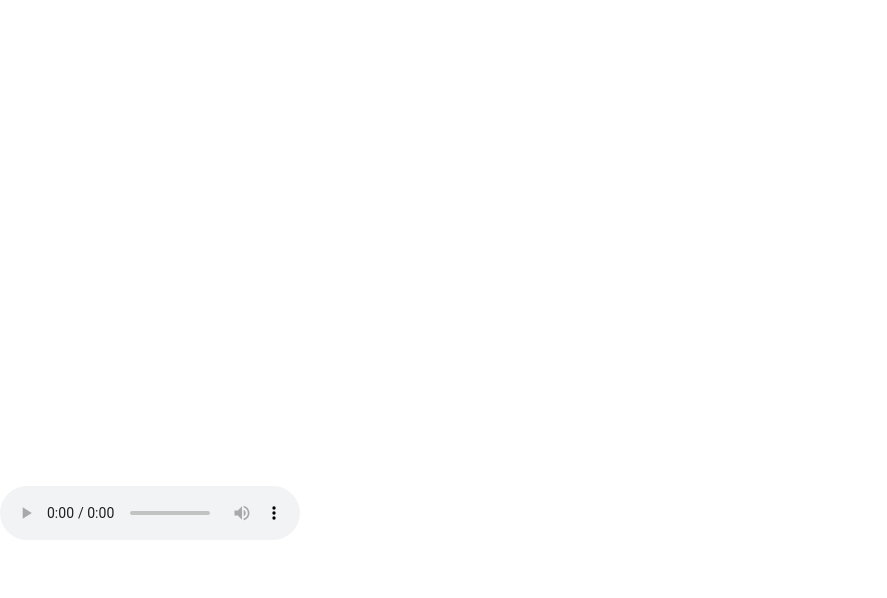
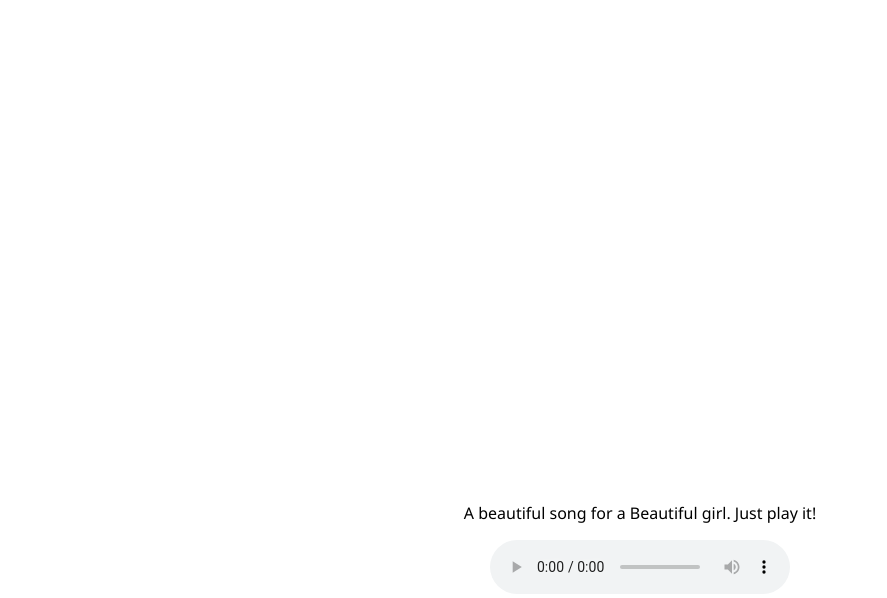
Before and after one commit to 711GHOST/You-are-my-Valentine, a website: page index.html in a window 1280 px wide. Shown: the part 314-912 px from the top of the page, without its empty margins (0-887 px from the left). Before the commit the page ends 858 px from the top, so only its background shows below. Drawn offline with nearby package versions, Linux system fonts and the light colour scheme.

Commit message:
Final Commit

```diff
--- a/index.html
+++ b/index.html
@@ -5,6 +5,14 @@
     <meta name="viewport" content="width=device-width, initial-scale=1.0" />
     <meta http-equiv="X-UA-Compatible" content="ie=edge" />
     <title>Happy Valentine :)</title>
+    <style>
+      .center-audio {
+          position: relative;
+          top: 0;
+          left: 50%;
+          transform: translateX(-50%);
+      }
+  </style>
     <link
       rel="stylesheet"
     />
@@ -13,9 +21,6 @@
   </head>
 
   <body>
-    <!-- <audio controls autoplay>
-      <source src="audio.mp3" type="audio/mpeg">
-    </audio> -->
     <div class="container">
       <div class="one">
         <h1 class="one">
@@ -132,7 +137,8 @@
         <p class="last-smile">:)</p>
       </div>
     </div>
-    <audio controls>
+    <p style="text-align: center; font-family: 'Segoe UI', Tahoma, Geneva, Verdana, sans-serif;"> A beautiful song for a Beautiful girl. Just play it! </p>
+    <audio class="center-audio" controls autoplay>
       <source src="./audio.mp3" type="audio/mpeg">
     </audio>
   </body>
```
